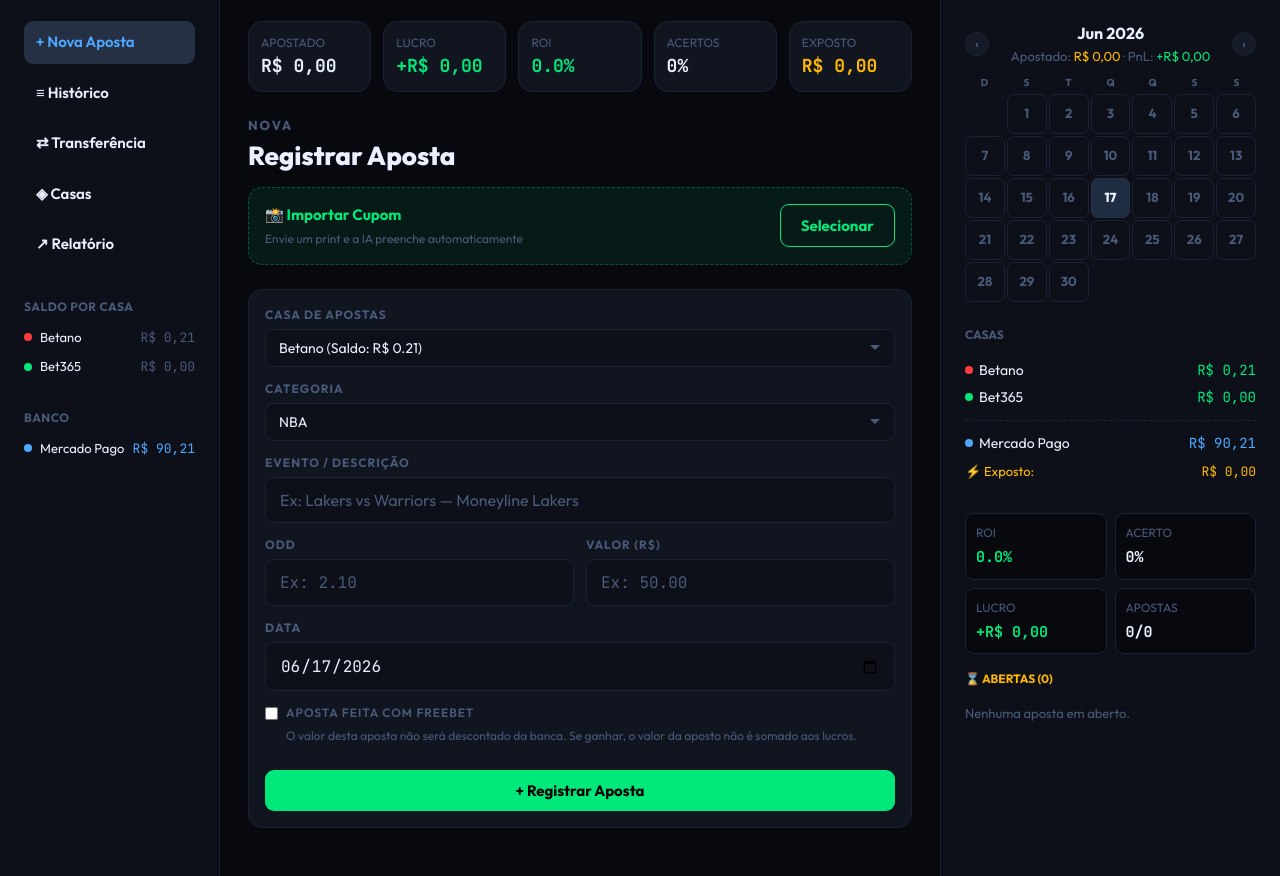
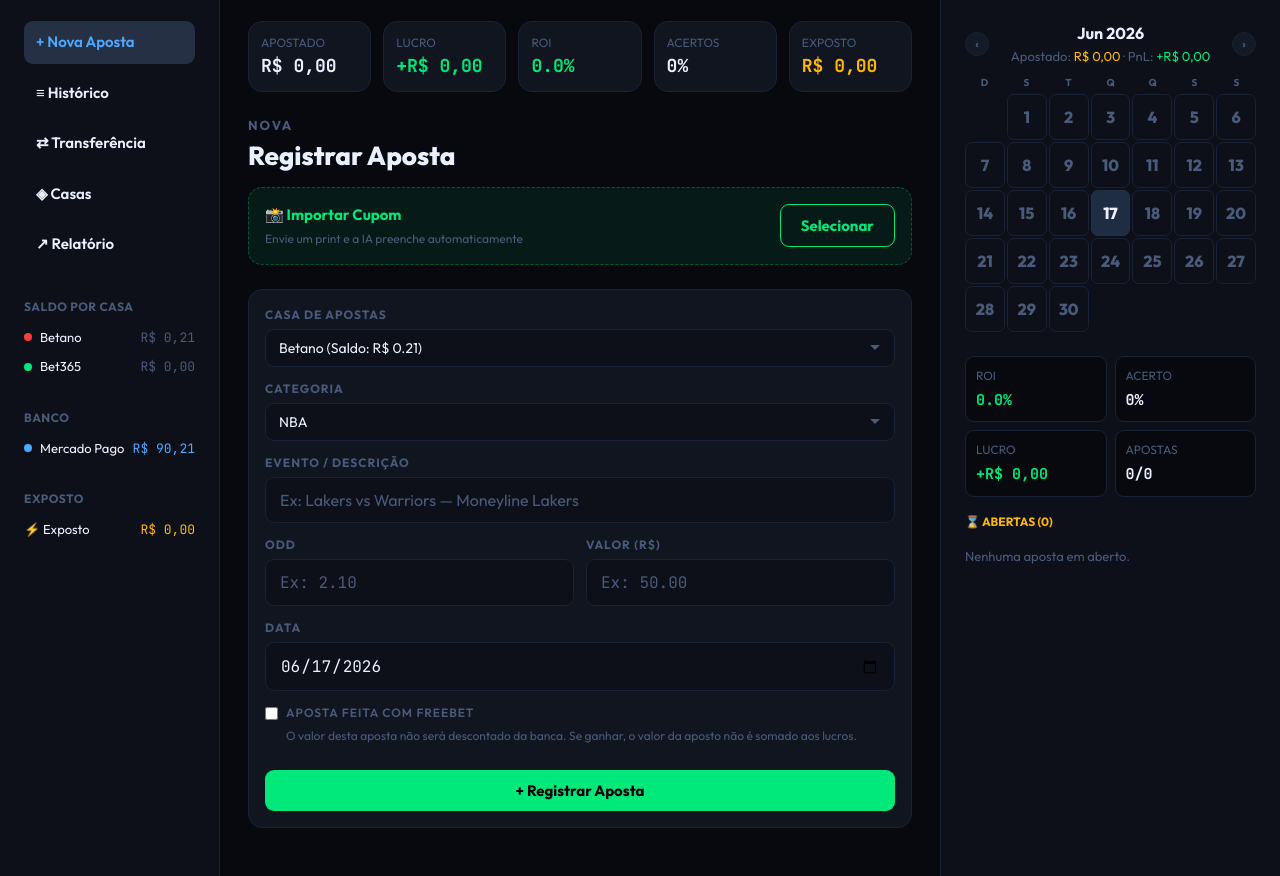
Before and after one commit to BKB06/bettrack, a plain HTML site: page index.html in a window 1280 px wide. Shown: the part 59-935 px from the top of the page. Drawn offline with Linux system fonts and the light colour scheme.

Commit message:
calendario

```diff
--- a/app.js
+++ b/app.js
@@ -191,6 +191,12 @@ function updateGlobalUI() {
         ${bkListHtml}
       `;
     }
+
+    // Also update Banco and Exposto values dynamically
+    const bVal = document.getElementById('sidebar-banco-val');
+    if (bVal) bVal.textContent = formatMoney(db.mercadoPago);
+    const eVal = document.getElementById('sidebar-exposto-val');
+    if (eVal) eVal.textContent = formatMoney(calculateExposed(db));
   }
 
   // Right Panel: Abertas List
@@ -214,22 +220,6 @@ function updateGlobalUI() {
       abertasHtml = `<div style="font-size: 13px; color:var(--muted);">Nenhuma aposta em aberto.</div>`;
     }
 
-    // Right Panel: Casas Summary
-    let casasHtml = db.bookmakers.map(bk => {
-      const totalBk = Number(bk.sportsBalance) + Number(bk.casinoBalance);
-      return `
-        <div style="display:flex; justify-content:space-between; align-items:center; font-size:14px; margin-bottom:6px;">
-          <span style="display:flex; align-items:center; gap:6px;">
-            <div style="width:8px; height:8px; border-radius:50%; background:${bk.color}"></div>
-            ${bk.name}
-          </span>
-          <span style="font-family:var(--mono); color:var(--green)">${formatMoney(totalBk)}</span>
-        </div>
-      `;
-    }).join('');
-
-    const exp = calculateExposed(db);
-
     rightPanelEl.innerHTML = `
       <div style="margin-bottom: 24px;">
         <div class="cal-nav" style="margin-bottom: 8px;">
@@ -251,22 +241,6 @@ function updateGlobalUI() {
         </div>
         <div class="cal-grid" id="global-cal-grid" style="gap:2px;">
           <!-- JS fills this -->
-        </div>
-      </div>
-
-      <div style="margin-bottom: 32px;">
-        <h3 style="font-size: 12px; color: var(--muted); text-transform: uppercase; margin-bottom: 16px;">Casas</h3>
-        ${casasHtml}
-        <div style="display:flex; justify-content:space-between; align-items:center; font-size:14px; margin-top:12px; padding-top:12px; border-top:1px dashed var(--border);">
-          <span style="display:flex; align-items:center; gap:6px;">
-            <div style="width:8px; height:8px; border-radius:50%; background:var(--blue)"></div>
-            Mercado Pago
-          </span>
-          <span style="font-family:var(--mono); color:var(--blue)">${formatMoney(db.mercadoPago)}</span>
-        </div>
-        <div style="display:flex; justify-content:space-between; align-items:center; font-size:13px; margin-top:8px; color:var(--gold);">
-          <span>⚡ Exposto:</span>
-          <span style="font-family:var(--mono);">${formatMoney(exp)}</span>
         </div>
       </div>
 
@@ -369,7 +343,12 @@ function renderShell() {
 
       <div class="desktop-sidebar-section">
         <h3>Banco</h3>
-        <div class="sidebar-bk-row"><span class="name"><div style="width:8px; height:8px; border-radius:50%; background:var(--blue)"></div> Mercado Pago</span> <span class="value" style="color:var(--blue)">${formatMoney(db.mercadoPago)}</span></div>
+        <div class="sidebar-bk-row"><span class="name"><div style="width:8px; height:8px; border-radius:50%; background:var(--blue)"></div> Mercado Pago</span> <span class="value" id="sidebar-banco-val" style="color:var(--blue)">${formatMoney(db.mercadoPago)}</span></div>
+      </div>
+
+      <div class="desktop-sidebar-section">
+        <h3>Exposto</h3>
+        <div class="sidebar-bk-row"><span class="name">⚡ Exposto</span> <span class="value" id="sidebar-exposto-val" style="color:var(--gold)">${formatMoney(calculateExposed(db))}</span></div>
       </div>
     `;
   }
--- a/styles.css
+++ b/styles.css
@@ -707,15 +707,15 @@ textarea {
   flex-direction: column;
   align-items: center;
   justify-content: center;
-  font-size: 13px;
-  font-weight: 700;
+  font-size: 16px;
+  font-weight: 800;
   border: 1px solid var(--border);
   color: var(--muted);
   background: transparent;
   cursor: default;
   transition: background 0.15s, border-color 0.15s;
   padding: 4px 2px;
-  min-height: 40px;
+  min-height: 46px;
   gap: 2px;
 }
 
@@ -743,11 +743,11 @@ textarea {
 
 /* Valor PnL dentro da célula */
 .cal-cell__pnl {
-  font-size: 9px;
+  font-size: 11px;
   font-family: var(--mono);
   line-height: 1;
   margin-top: 1px;
-  font-weight: 700;
+  font-weight: 800;
   white-space: nowrap;
   opacity: 0.9;
 }
@@ -1414,7 +1414,7 @@ textarea {
     flex-direction: column;
     align-items: flex-start;
     justify-content: center;
-    width: 300px;
+    width: 340px;
     flex-shrink: 0;
     border-left: 1px solid var(--border);
     padding: 0 24px;
```
